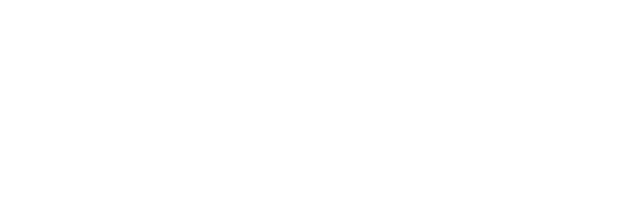
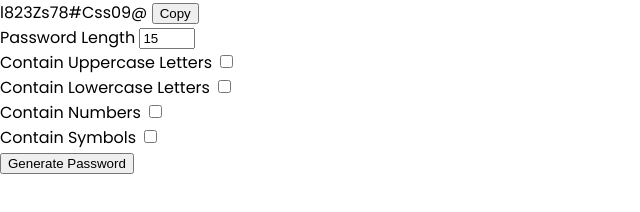
Before and after one commit to indra120/password-generator, a plain HTML site: page index.html in a window 1280 px wide. Shown: the whole page, without its empty margins (0-640 px from the left). Drawn offline with Linux system fonts and the light colour scheme.

Commit message:
Define app structure

```diff
--- a/index.html
+++ b/index.html
@@ -9,6 +9,38 @@
   <script src="script.js" defer></script>
 </head>
 
-<body></body>
+<body>
+  <div class="pw-container">
+    <div class="pw-header">
+      <div class="pw">
+        <span id="pw">l823Zs78#Css09@</span>
+        <button id="copy">Copy</button>
+      </div>
+    </div>
+    <div class="pw-body">
+      <div class="form-control">
+        <label for="len">Password Length</label>
+        <input id="len" value="15" type="number" min="2" max="30" />
+      </div>
+      <div class="form-control">
+        <label for="upper">Contain Uppercase Letters</label>
+        <input id="upper" type="checkbox" />
+      </div>
+      <div class="form-control">
+        <label for="lower">Contain Lowercase Letters</label>
+        <input id="lower" type="checkbox" />
+      </div>
+      <div class="form-control">
+        <label for="number">Contain Numbers</label>
+        <input id="number" type="checkbox" />
+      </div>
+      <div class="form-control">
+        <label for="symbol">Contain Symbols</label>
+        <input id="symbol" type="checkbox" />
+      </div>
+      <button class="generate" id="generate">Generate Password</button>
+    </div>
+  </div>
+</body>
 
 </html>
```
